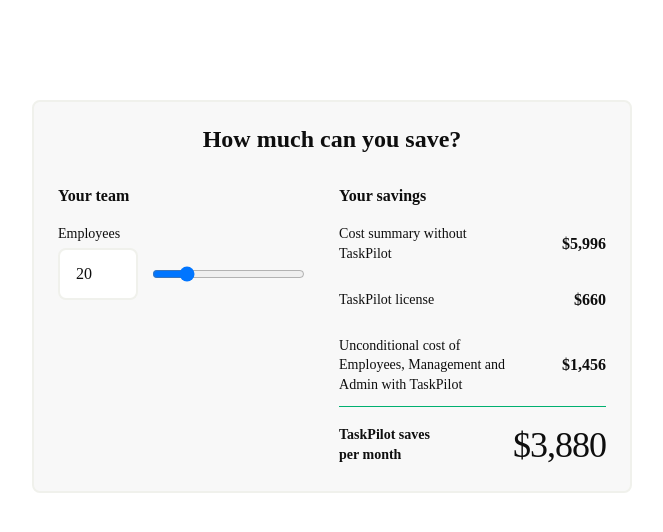
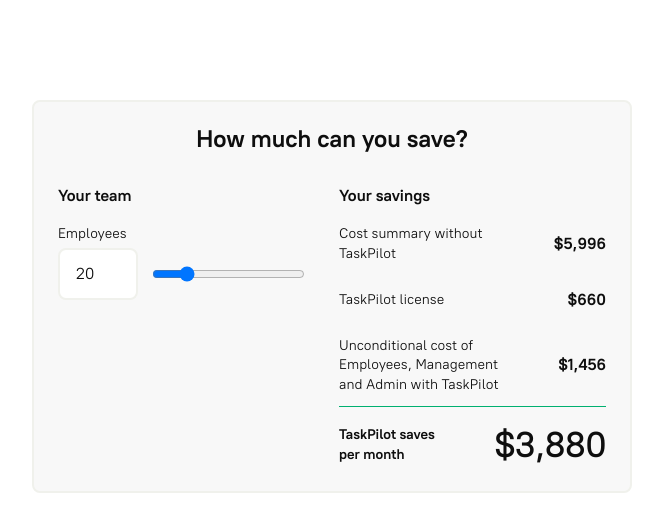
Before and after one commit to artem-chumak/calc, a plain HTML site: page index.html in a window 1280 px wide. Shown: the whole page, without its empty margins (308-971 px from the left). Drawn offline with Linux system fonts and the light colour scheme; the site is published under a folder, as on GitHub Pages, so addresses that start at the root find nothing.

Commit message:
fix fonts

```diff
--- a/styles.css
+++ b/styles.css
@@ -1,20 +1,20 @@
 @font-face {
   font-family: 'PT Root UI';
-  src: url('/fonts/PT-Root-UI_Regular.ttf') format('truetype');
+  src: url('./fonts/PT-Root-UI_Regular.ttf') format('truetype');
   font-weight: 400; /* Normal weight */
   font-style: normal;
 }
 
 @font-face {
   font-family: 'PT Root UI';
-  src: url('/fonts/PT-Root-UI_Medium.ttf') format('truetype');
+  src: url('./fonts/PT-Root-UI_Medium.ttf') format('truetype');
   font-weight: 500; /* Medium weight */
   font-style: normal;
 }
 
 @font-face {
   font-family: 'PT Root UI';
-  src: url('/fonts/PT-Root-UI_Bold.ttf') format('truetype');
+  src: url('./fonts/PT-Root-UI_Bold.ttf') format('truetype');
   font-weight: 700; /* Bold weight */
   font-style: normal;
 }
```
